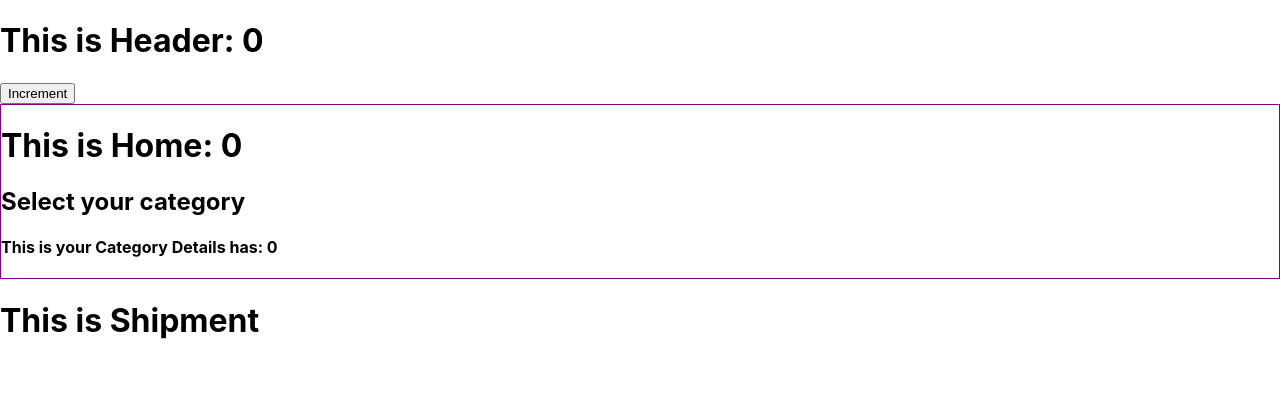
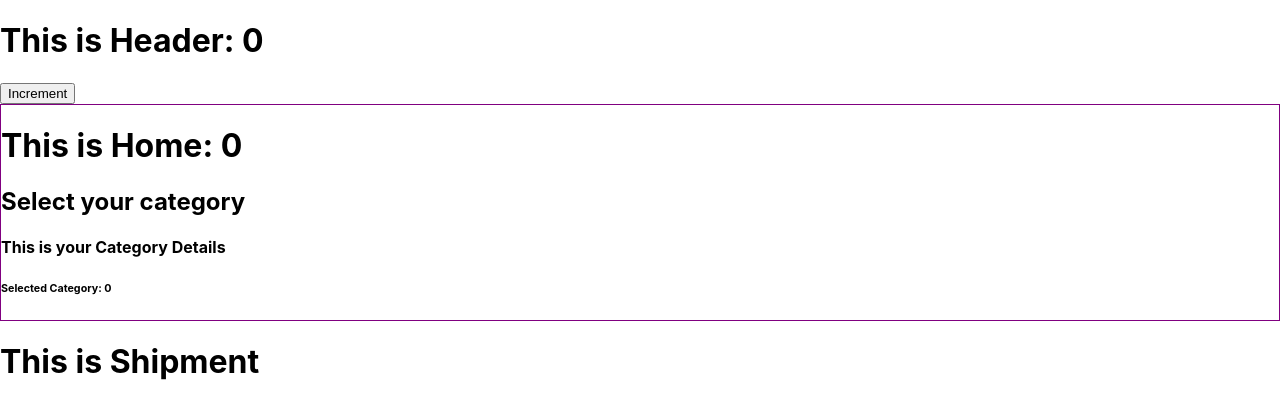
Before and after one commit to mdshahnewaz4767/react-state-management, a React (Create React App) app: page / in a window 1280 px wide. Shown: the top 418 px of the page. Built offline with nearby package versions, Linux system fonts and the light colour scheme.

Commit message:
Context api set dynamic data

```diff
--- a/src/App.js
+++ b/src/App.js
@@ -1,16 +1,21 @@
-import { useState } from 'react';
+import { createContext, useState } from 'react';
 import './App.css';
 import Header from './components/Header/Header';
 import Home from './components/Home/Home';
 import Shipment from './components/Shipment/Shipment';
 
+
+export const CategoryContext = createContext();
+
 function App() {
   const [count, setCount] = useState(0);
   return (
     <div>
-      <Header count={count} setCount={setCount}></Header>
-      <Home count={count} setCount={setCount}></Home>
-      <Shipment></Shipment>
+      <CategoryContext.Provider value={count}>
+        <Header count={count} setCount={setCount}></Header>
+        <Home></Home>
+        <Shipment></Shipment>
+      </CategoryContext.Provider>
     </div>
   );
 }
--- a/src/components/Categories/Categories.js
+++ b/src/components/Categories/Categories.js
@@ -1,12 +1,12 @@
 import React from 'react';
 import CategoryDetails from '../CategoryDetails/CategoryDetails';
 
-const Categories = (props) => {
-    const {count} = props;
+const Categories = () => {
+
     return (
         <div>
             <h2>Select your category</h2>
-            <CategoryDetails count={count}></CategoryDetails>
+            <CategoryDetails></CategoryDetails>
         </div>
     );
 };
--- a/src/components/CategoryDetails/CategoryDetails.js
+++ b/src/components/CategoryDetails/CategoryDetails.js
@@ -1,10 +1,12 @@
-import React from 'react';
+import React, { useContext } from 'react';
+import { CategoryContext } from '../../App';
 
-const CategoryDetails = (props) => {
-    const {count} = props;
+const CategoryDetails = () => {
+    const category = useContext(CategoryContext);
     return (
         <div>
-            <h4>This is your Category Details has: {count}</h4>
+            <h4>This is your Category Details</h4>
+            <h6>Selected Category: {category}</h6>
         </div>
     );
 };
--- a/src/components/Home/Home.js
+++ b/src/components/Home/Home.js
@@ -1,12 +1,13 @@
-import React from 'react';
+import React, { useContext } from 'react';
+import { CategoryContext } from '../../App';
 import Categories from '../Categories/Categories';
 
-const Home = (props) => {
-    const {count} = props;
+const Home = () => {
+   const category = useContext(CategoryContext);
     return (
         <div style={{border: '1px solid purple'}}>
-            <h1>This is Home: {count}</h1>
-            <Categories count={count}></Categories>
+            <h1>This is Home: {category}</h1>
+            <Categories></Categories>
         </div>
     );
 };
```
